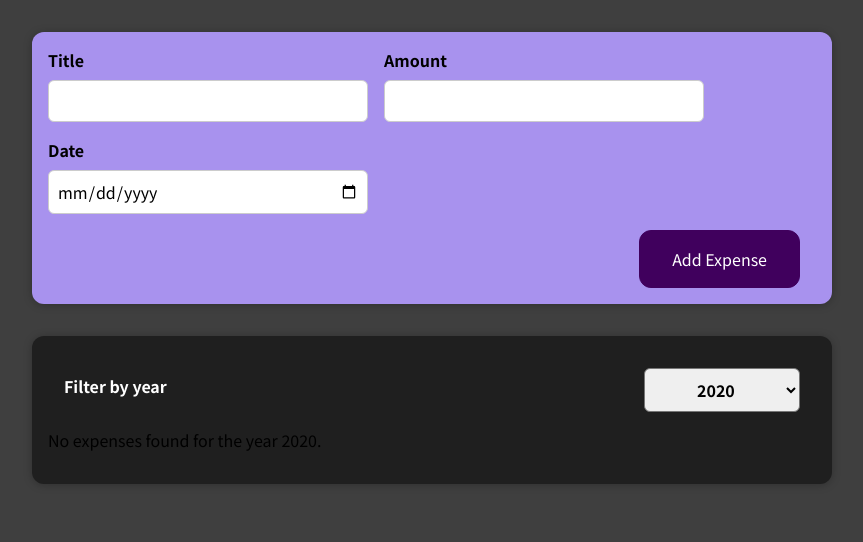
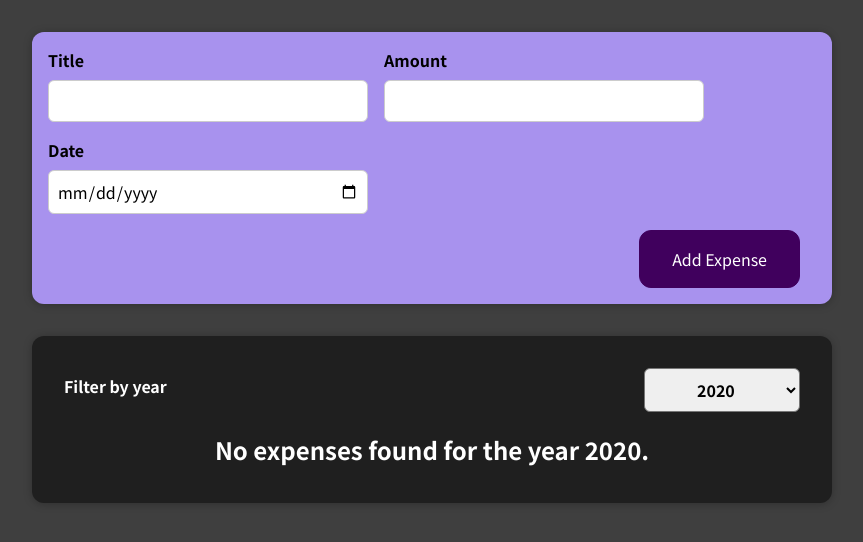
Before and after one commit to nishabdShunya/ReactGuide, a React (Create React App) app: page / in a window 1280 px wide. Shown: the top 542 px of the page, without its empty margins (208-1071 px from the left). Built offline with nearby package versions, Linux system fonts and the light colour scheme.

Commit message:
added conditional return statements

```diff
--- a/src/components/Expenses/ExpenseItem.js
+++ b/src/components/Expenses/ExpenseItem.js
@@ -6,6 +6,7 @@
 
 const ExpenseItem = (props) => {
   return (
+    <li>
       <Card className="expense-item">
         <ExpenseDate date={props.date} />
         <ExpenseDetails
@@ -14,6 +15,7 @@
           amount={props.amount}
         />
       </Card>
+    </li>
   );
 };
 
--- a/src/components/Expenses/Expenses.js
+++ b/src/components/Expenses/Expenses.js
@@ -1,8 +1,8 @@
 import React, { useState } from "react";
 import "./Expenses.css";
-import ExpenseItem from "./ExpenseItem";
 import Card from "../UI/Card";
 import ExpensesFilter from "./ExpensesFilter";
+import ExpensesList from "./ExpensesList";
 
 const Expenses = (props) => {
   const [filteredYear, setFilteredYear] = useState("2020");
@@ -13,21 +13,6 @@
     return expense.date.getFullYear().toString() === filteredYear;
   });
 
-  let expensesContent = <p>No expenses found for the year {filteredYear}.</p>;
-
-  if (filteredExpenses.length > 0) {
-    expensesContent = filteredExpenses.map((expense) => {
-      return (
-        <ExpenseItem
-          key={expense.id}
-          title={expense.title}
-          amount={expense.amount}
-          date={expense.date}
-        />
-      );
-    });
-  }
-
   return (
     <div>
       <Card className="expenses">
@@ -35,7 +20,7 @@
           selected={filteredYear}
           onChangeFilter={filterChangeHandler}
         />
-        {expensesContent}
+        <ExpensesList expenses={filteredExpenses} year={filteredYear} />
       </Card>
     </div>
   );
--- /dev/null
+++ b/src/components/Expenses/ExpensesList.css
@@ -0,0 +1,9 @@
+.expenses-list {
+  list-style: none;
+  padding: 0;
+}
+
+.expenses-list__fallback {
+  color: white;
+  text-align: center;
+}
--- /dev/null
+++ b/src/components/Expenses/ExpensesList.js
@@ -0,0 +1,30 @@
+import React from "react";
+import "./ExpensesList.css";
+import ExpenseItem from "./ExpenseItem";
+
+const ExpensesList = (props) => {
+  if (props.expenses.length === 0) {
+    return (
+      <h2 className="expenses-list__fallback">
+        No expenses found for the year {props.year}.
+      </h2>
+    );
+  }
+
+  return (
+    <ul className="expenses-list">
+      {props.expenses.map((expense) => {
+        return (
+          <ExpenseItem
+            key={expense.id}
+            title={expense.title}
+            amount={expense.amount}
+            date={expense.date}
+          />
+        );
+      })}
+    </ul>
+  );
+};
+
+export default ExpensesList;
```
Lines whose indentation alone changed are shown as unchanged.
